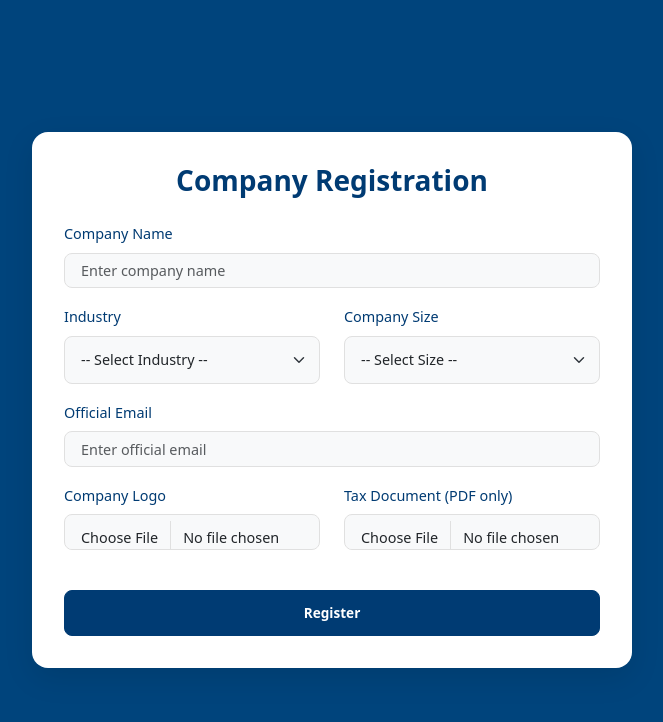
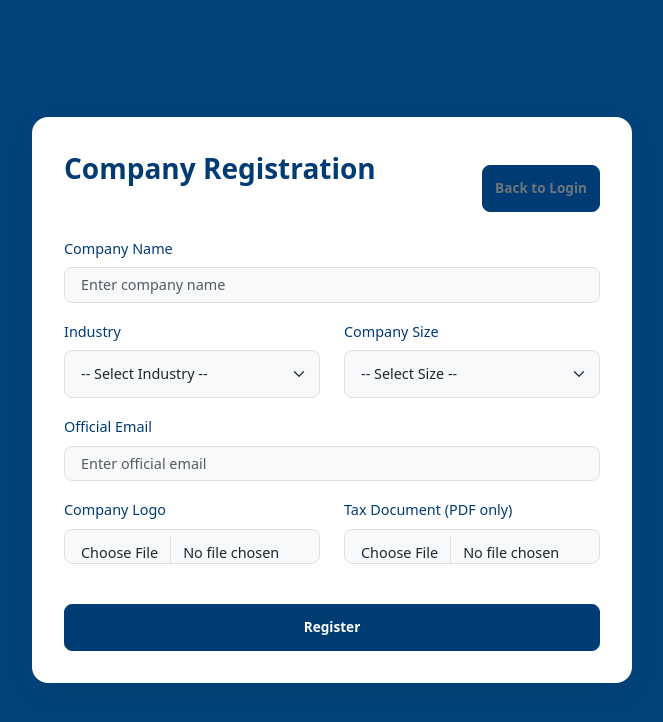
Before and after one commit to CSEN603-2025/Deepseekers, a React (Vite) app in the folder SCADBIGSMARTBRO/: page /register in a window 1280 px wide. Shown: the top 722 px of the page, without its empty margins (308-971 px from the left). Built offline with nearby package versions, Linux system fonts and the light colour scheme.

Commit message:
some edits in buttons

```diff
--- a/SCADBIGSMARTBRO/src/components/LogoutButton.jsx
+++ b/SCADBIGSMARTBRO/src/components/LogoutButton.jsx
@@ -16,11 +16,11 @@
 
   return (
     <Button
-      variant="outline-danger"
+      variant="outline-light"
+      className="logout-btn ms-3"
       onClick={handleLogout}
-      className="logout-button"
     >
-      Logout
+      Log out
     </Button>
   );
 };
--- a/SCADBIGSMARTBRO/src/pages/CompanyRegister.jsx
+++ b/SCADBIGSMARTBRO/src/pages/CompanyRegister.jsx
@@ -49,6 +49,10 @@
   const [isSubmitting, setIsSubmitting] = useState(false);
 
   const navigate = useNavigate();
+
+  const handleNavigateToLogin = () => {
+    navigate('/login');
+  };
 
   const handleChange = (e) => {
     const { name, value, files } = e.target;
@@ -231,7 +235,16 @@
   return (
     <div className="company-register-container">
       <div className="company-register-form">
-        <h2>Company Registration</h2>
+        <div className="d-flex justify-content-between align-items-center mb-4">
+          <h2>Company Registration</h2>
+          <Button
+            variant="outline-secondary"
+            onClick={handleNavigateToLogin}
+            className="back-button"
+          >
+            Back to Login
+          </Button>
+        </div>
 
         {validationError && <Alert variant="danger">{validationError}</Alert>}
 
```
